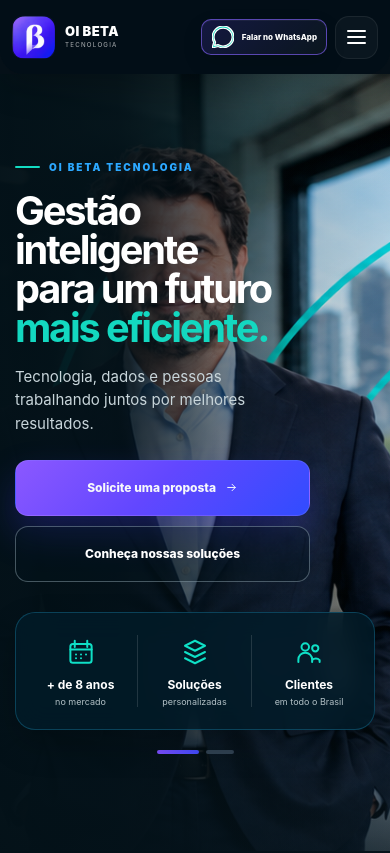
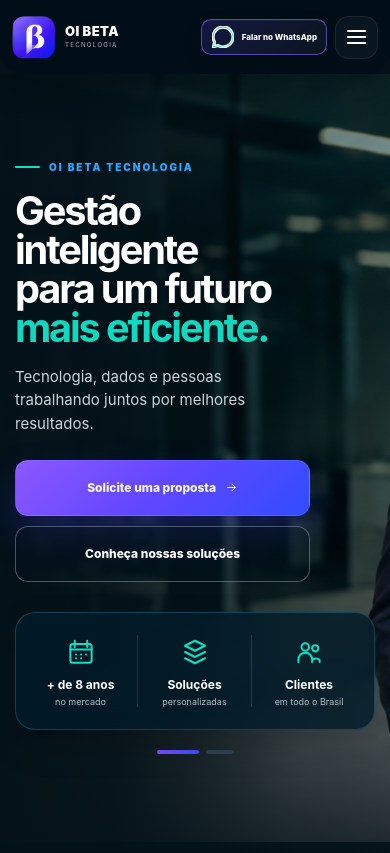
Before and after one commit to oibetatecnologia/oibeta, a Next.js app in the folder oibeta-site/: page / in a window 390 px wide. Shown: the top 853 px of the page. Built offline with nearby package versions, Linux system fonts and the light colour scheme; no server answers.

Commit message:
fix: corrige posicionamento da foto no mobile

```diff
--- a/oibeta-site/app/globals.css
+++ b/oibeta-site/app/globals.css
@@ -3190,3 +3190,41 @@ svg {
     width: 82% !important;
   }
 }
+
+
+/* =========================================================
+   MOBILE — ajuste final correto da posição da foto
+   Move a pessoa moderadamente para a direita e sobe a cabeça,
+   sem cortar o rosto. Somente CSS.
+   ========================================================= */
+@media (max-width: 900px) {
+  .hero-banner-image-mobile {
+    left: auto !important;
+    right: -6% !important;
+    width: 106% !important;
+    top: -72px !important;
+    height: 900px !important;
+    object-fit: cover !important;
+    object-position: 58% 0% !important;
+  }
+}
+
+@media (max-width: 560px) {
+  .hero-banner-image-mobile {
+    right: -8% !important;
+    width: 108% !important;
+    top: -78px !important;
+    height: 870px !important;
+    object-position: 56% 0% !important;
+  }
+}
+
+@media (max-width: 410px) {
+  .hero-banner-image-mobile {
+    right: -10% !important;
+    width: 110% !important;
+    top: -82px !important;
+    height: 850px !important;
+    object-position: 54% 0% !important;
+  }
+}
```
